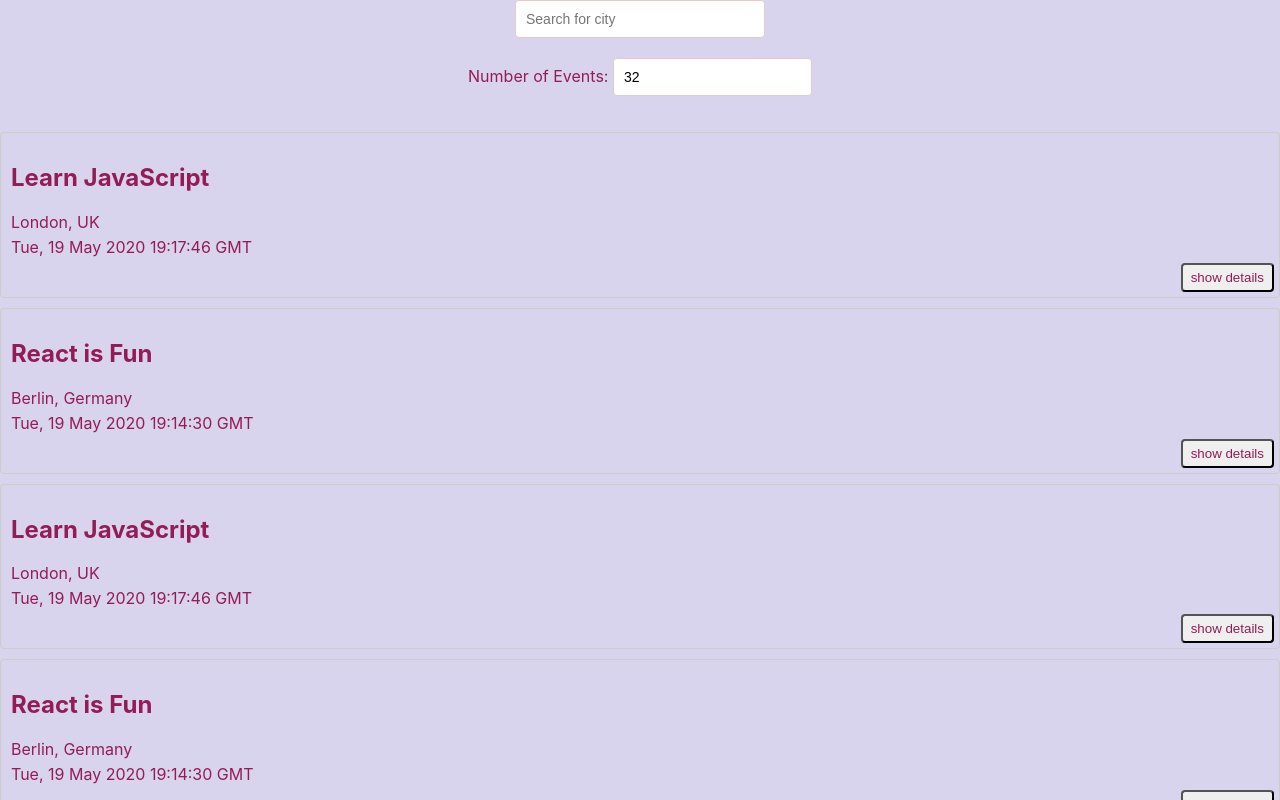
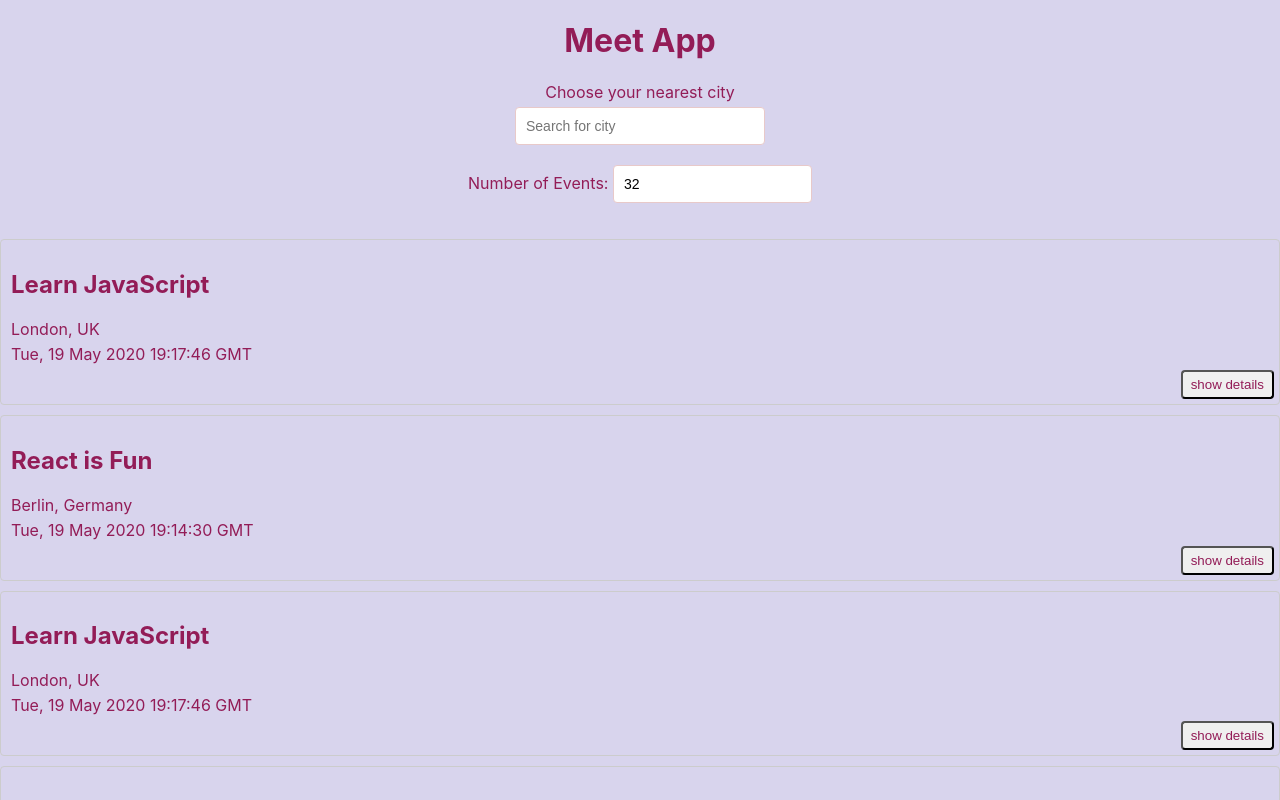
Before and after one commit to solzurch/meet, a React (Create React App) app: page / in a window 1280 px wide. Shown: the top 800 px of the page. Built offline with nearby package versions, Linux system fonts and the light colour scheme; what atatus-spa would draw is missing.

Commit message:
Update App.js

```diff
--- a/src/App.js
+++ b/src/App.js
@@ -36,6 +36,8 @@ const App = () => {
 
   return (
     <div className="App">
+      <h1>Meet App</h1>
+      <p>Choose your nearest city</p>
       <div className="alerts-container">
         {infoAlert.length ? <InfoAlert text={infoAlert} /> : null}
         {errorAlert.length ? <ErrorAlert text={errorAlert} /> : null}
```
